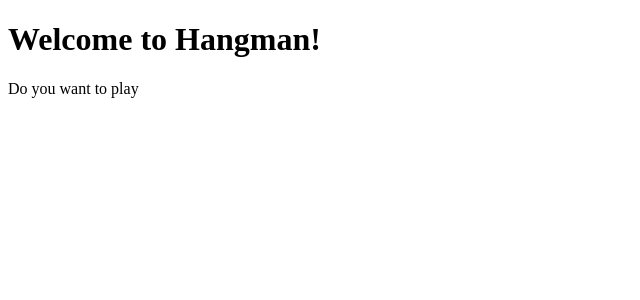
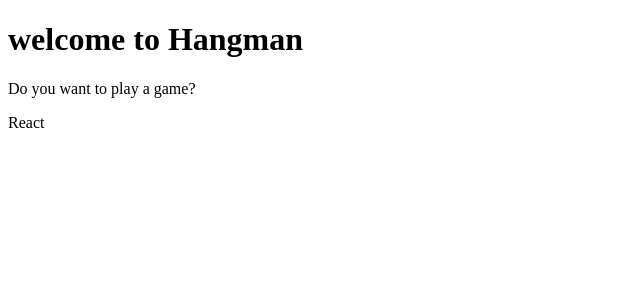
Before and after one commit to FadiZahhar/hangman-training, a React (Create React App) app in the folder hangman/: page / in a window 1280 px wide. Shown: the top 300 px of the page, without its empty margins (0-640 px from the left). Built offline with nearby package versions, Linux system fonts and the light colour scheme.

Commit message:
adding the game-board.jsx and the letter-grid  element

```diff
--- /dev/null
+++ b/hangman/src/app.jsx
@@ -0,0 +1,16 @@
+import GameBoard from './game-board';
+
+export default function App(){
+    return(
+        <div>
+            <h1>welcome to Hangman</h1>
+            <p>Do you want to play a game?</p>
+
+
+            <div>
+                <GameBoard secretWord="React"/>
+            </div>
+        </div>
+
+    );
+}
--- /dev/null
+++ b/hangman/src/game-board.jsx
@@ -0,0 +1,9 @@
+import LetterGrid from './letter-grid' ;
+
+export default function({secretWord}){
+    return(
+        <div>
+            <LetterGrid secretWord={secretWord}/>
+        </div>
+    )
+}
--- a/hangman/src/index.jsx
+++ b/hangman/src/index.jsx
@@ -1,16 +1,9 @@
 import React from 'react';
 import ReactDom from 'react-dom';
+import App from './app';
 
-function App(){
-    return (
-    <div>
-        <h1>Welcome to Hangman!</h1>
-        <p>Do you want to play </p>
-    </div>
-    );
-}
 
 ReactDom.render(
-    <App name="Yara"/>,
+    <App/>,
     document.getElementById('root')
 );
--- /dev/null
+++ b/hangman/src/letter-grid.jsx
@@ -0,0 +1,15 @@
+export default function ({secretWord}){
+
+    let letters = secretWord
+    .split('')
+    .map((letter)=>(
+        <span>{letter}</span>
+    ))
+
+
+    return(
+        <div>
+           {letters}
+        </div>
+    )
+}
```
Also changed, not shown: 1 other file (tests, documents, lock files or other folders).
